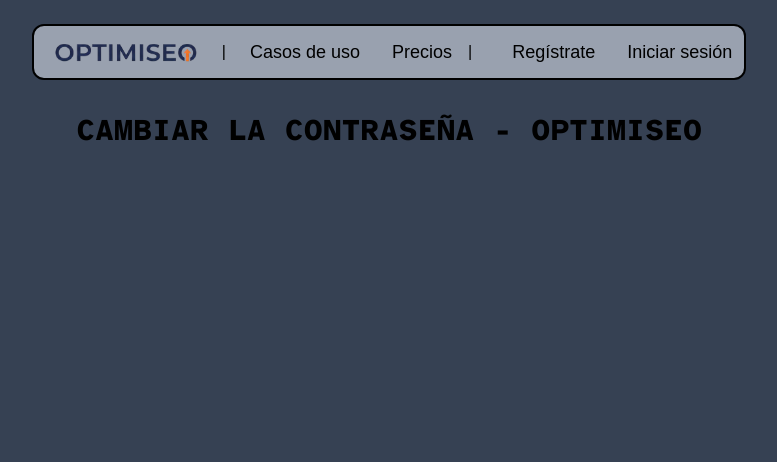
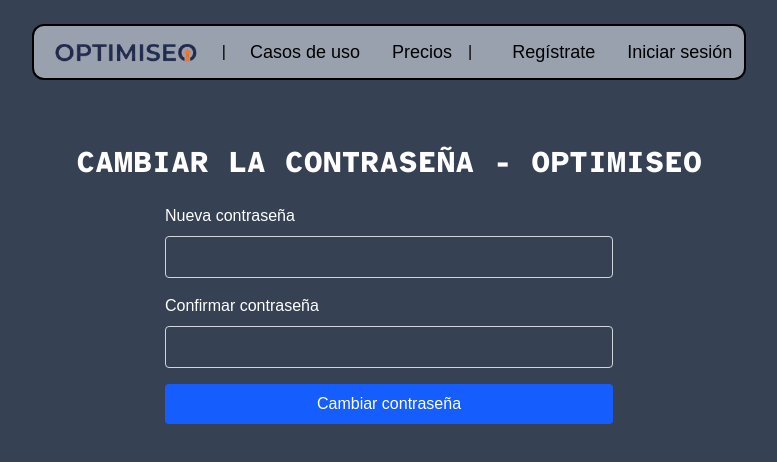
Before and after one commit to Martin08ABM/Optimiseo, a Next.js app: page /auth/ResetPassword in a window 1280 px wide. Shown: the top 462 px of the page, without its empty margins (251-1028 px from the left). Built offline with nearby package versions, Linux system fonts and the light colour scheme; no server answers; a web font is replaced by a local one.

Commit message:
Segundo commit del proyecto, bugs arreglados. Dashboard con algunos cambios y la zona de cambiar la contraseña agregada y con arreglos en el funcionamiento

```diff
--- a/src/app/auth/ResetPassword/page.tsx
+++ b/src/app/auth/ResetPassword/page.tsx
@@ -1,33 +1,87 @@
-'use server';
-import Header from "@/src/components/Header"
-import {createServerSupabaseClient} from "@/src/lib/supabase/server"
+'use client';
+import { useState } from 'react';
+import HeaderClient from "@/src/components/HeaderClient"
+import { createClient } from "@/src/lib/supabase/client"
 
-export default async function ResetPassword() {
-
-  const supabase = await createServerSupabaseClient()
+export default function ResetPassword() {
+  const [password, setPassword] = useState('');
+  const [confirmPassword, setConfirmPassword] = useState('');
+  const [message, setMessage] = useState('');
+  const [error, setError] = useState('');
+  const [loading, setLoading] = useState(false);
 
   async function handleSubmit(e: React.FormEvent<HTMLFormElement>) {
-    e.preventDefault()
+    e.preventDefault();
+    setError('');
+    setMessage('');
+
+    if (password !== confirmPassword) {
+      setError('Las contraseñas no coinciden');
+      return;
+    }
+
+    if (password.length < 6) {
+      setError('La contraseña debe tener al menos 6 caracteres');
+      return;
+    }
+
+    setLoading(true);
+    const supabase = createClient();
 
     const { data, error } = await supabase.auth.updateUser({
-      password: 'new_password',
-    })
+      password: password,
+    });
+
+    setLoading(false);
 
     if (error) {
-      console.error(error.message)
+      setError(error.message);
     } else {
-      console.log('Contraseña actualizada')
+      setMessage('Contraseña actualizada correctamente');
+      setPassword('');
+      setConfirmPassword('');
     }
   }
 
   return (
     <div className="flex flex-col px-4 py-2 min-h-screen bg-gray-700">
-      <Header />
-      <div className='flex flex-col items-center justify-center'>
-        <h1 className='text-2xl md:text-3xl font-title font-black text-black mt-4 mb-6 uppercase'>Cambiar la contraseña - OPTIMISEO</h1>
-        <form onSubmit={handleSubmit} className="flex flex-col">
-          <label htmlFor="password"></label>
-          <input type="password" name="password" id="password" />
+      <HeaderClient />
+      <div className='flex flex-col items-center justify-center mt-8'>
+        <h1 className='text-2xl md:text-3xl font-title font-black text-white mt-4 mb-6 uppercase'>Cambiar la contraseña - OPTIMISEO</h1>
+        <form onSubmit={handleSubmit} className="flex flex-col gap-4 w-full max-w-md">
+          <div className="flex flex-col">
+            <label htmlFor="password" className="text-white mb-2">Nueva contraseña</label>
+            <input
+              type="password"
+              name="password"
+              id="password"
+              value={password}
+              onChange={(e) => setPassword(e.target.value)}
+              className="px-4 py-2 rounded border border-gray-300"
+              required
+            />
+          </div>
+          <div className="flex flex-col">
+            <label htmlFor="confirmPassword" className="text-white mb-2">Confirmar contraseña</label>
+            <input
+              type="password"
+              name="confirmPassword"
+              id="confirmPassword"
+              value={confirmPassword}
+              onChange={(e) => setConfirmPassword(e.target.value)}
+              className="px-4 py-2 rounded border border-gray-300"
+              required
+            />
+          </div>
+          {error && <p className="text-red-500">{error}</p>}
+          {message && <p className="text-green-500">{message}</p>}
+          <button
+            type="submit"
+            disabled={loading}
+            className="bg-blue-600 text-white px-6 py-2 rounded hover:bg-blue-700 disabled:opacity-50"
+          >
+            {loading ? 'Actualizando...' : 'Cambiar contraseña'}
+          </button>
         </form>
       </div>
     </div>
--- /dev/null
+++ b/src/components/HeaderClient.tsx
@@ -0,0 +1,76 @@
+'use client';
+
+import Image from "next/image";
+import Link from "next/link";
+import { useEffect, useState } from "react";
+import { createClient } from "@/src/lib/supabase/client";
+import MobileMenu from "./MobileMenu";
+
+export default function HeaderClient() {
+  const [user, setUser] = useState<any>(null);
+  const [avatarUrl, setAvatarUrl] = useState<string | null>(null);
+  const [loading, setLoading] = useState(true);
+
+  useEffect(() => {
+    const supabase = createClient();
+
+    async function getUser() {
+      const { data: { user } } = await supabase.auth.getUser();
+      setUser(user);
+      setAvatarUrl(user?.user_metadata?.avatar_url || null);
+      setLoading(false);
+    }
+
+    getUser();
+  }, []);
+
+  return (
+    <header className="relative flex flex-row justify-between items-center border-2 border-black rounded-xl px-3 py-2 mx-auto mt-4 mb-4 bg-gray-400">
+      <Link href="/"><Image src="/name.png" alt="Logo" width={100} height={100} className="w-24 md:w-40" /></Link>
+
+      <p className="hidden md:block ml-4">|</p>
+
+      <nav className="hidden md:flex flex-row ml-6 text-black text-lg font-sans">
+        <ul className="flex flex-row gap-8">
+          <li><Link href="/usecase">Casos de uso</Link></li>
+          <li><Link href="/pricing">Precios</Link></li>
+        </ul>
+      </nav>
+
+      <p className="hidden md:block ml-4 mr-4">|</p>
+
+      {!loading && user ? (
+        <Link href="/dashboard" className="hidden md:block">
+          <div className="flex items-center gap-4">
+            {avatarUrl ? (
+              <Image key={avatarUrl} src={avatarUrl} alt={user.email?.[0]?.toUpperCase() || 'Avatar'} width={40} height={20} className="rounded-full border-2 border-black max-w-8 max-h-8" unoptimized />
+            ) : (
+              <div className="w-10 h-10 bg-black rounded-full flex items-center justify-center text-white font-bold">
+                {user.email?.[0]?.toUpperCase() || '?'}
+              </div>
+            )}
+          </div>
+        </Link>
+      ) : !loading ? (
+        <section className="hidden md:flex flex-row ml-6 text-black text-lg font-sans gap-8">
+          <Link href="/auth/register">Regístrate</Link>
+          <Link href="/auth/login">Iniciar sesión</Link>
+        </section>
+      ) : null}
+
+      <MobileMenu isAuthenticated={!!user} />
+
+      {!loading && user && (
+        <Link href="/dashboard" className="md:hidden">
+          {avatarUrl ? (
+            <Image key={avatarUrl} src={avatarUrl} alt="Avatar" width={32} height={32} className="rounded-full border-2 border-black w-8 h-8" unoptimized />
+          ) : (
+            <div className="w-8 h-8 bg-black rounded-full flex items-center justify-center text-white font-bold text-sm">
+              {user.email?.[0]?.toUpperCase() || '?'}
+            </div>
+          )}
+        </Link>
+      )}
+    </header>
+  );
+}
--- a/src/components/dashboard/MainDashboard.tsx
+++ b/src/components/dashboard/MainDashboard.tsx
@@ -24,11 +24,6 @@
 export default async function MainDashboard() {
   const supabase = await createServerSupabaseClient();
   const { data: { user } } = await supabase.auth.getUser();
-
-  const userEmail = user?.email
-  const resterPassword = await supabase.auth.resetPasswordForEmail( userEmail!, {
-    redirectTo: 'http://localhost:3000/auth/ResetPassword',
-  })
 
   if (!user) return null;
 
@@ -96,7 +91,7 @@
       </section>
 
       {/* Seguridad y acceso a la cuenta */}
-      <section>
+      <section className="mt-8">
         <p className="text-2xl font-title font-extrabold text-neutral-100">
           Seguridad y acceso:
         </p>
@@ -105,7 +100,7 @@
           <div className="flex flex-col gap-y-4">
 
             <p>
-              Cambiar contraseña: <Link href={resterPassword} className="hover:text-blue-400 transition-colors duration-150">clica aquí</Link>
+              Cambiar contraseña: <Link href="/auth/ResetPassword" className="text-blue-400 hover:text-blue-700 transition-colors duration-150">clica aquí</Link>
             </p>
 
           </div>
--- a/src/lib/supabase/server.ts
+++ b/src/lib/supabase/server.ts
@@ -18,11 +18,17 @@
           return cookieStore.get(name)?.value
         },
         set(name: string, value: string, options: CookieSetOptions) {
-          cookieStore.set(name, value, options)
+          try {
+            cookieStore.set(name, value, options)
+          } catch {
+          }
         },
         remove(name: string, options: CookieSetOptions) {
           void options
-          cookieStore.delete(name)
+          try {
+            cookieStore.delete(name)
+          } catch {
+          }
         },
       },
     }
```
